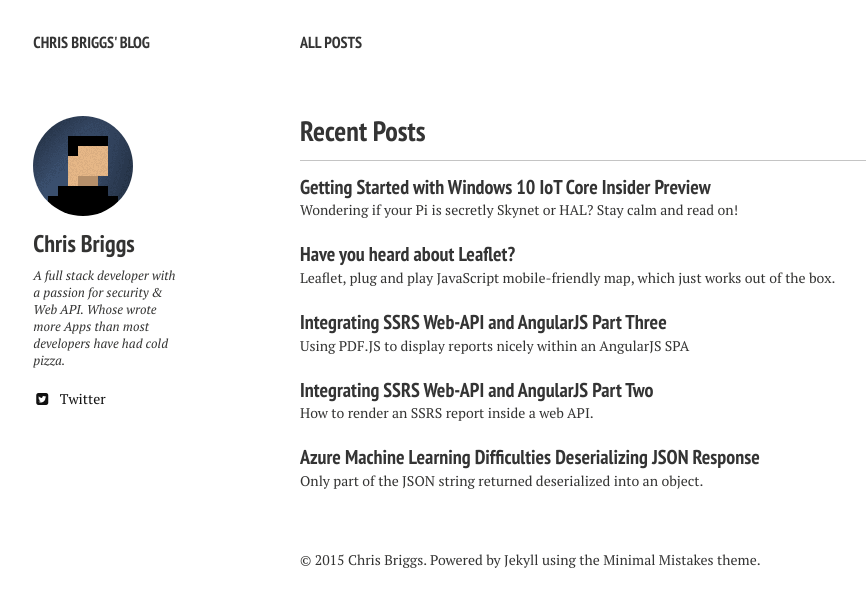
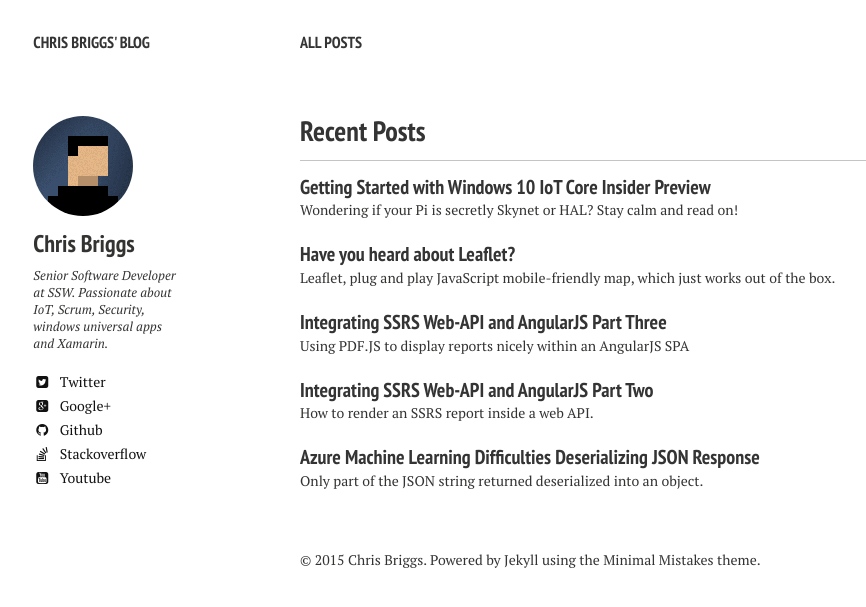
Before and after one commit to Briggsc28/briggsc28.github.io, a Jekyll site: the page built from index.md, in a window 1280 px wide. Shown: the top 607 px of the page, without its empty margins (20-886 px from the left). Built offline with Jekyll 4.4.1, drawn with Linux system fonts in a browser that asks for light colours; nearby versions of some CDN libraries.

Commit message:
Social description changes

```diff
--- a/_config.yml
+++ b/_config.yml
@@ -28,20 +28,20 @@ kramdown:
 owner:
   name: Chris Briggs
   avatar: bio-photo-T1.png
-  bio: "A full stack developer with a passion for security & Web API. Whose wrote more Apps than most developers have had cold pizza."
+  bio: "Senior Software Developer at SSW. Passionate about IoT, Scrum, Security, windows universal apps and Xamarin."
   email:
   disqus-shortname:
   twitter: ChrisBriggsy
   facebook: #username
   google:
-    plus: #username
+    plus: ChrisBriggsy
     analytics:
     verify:
     ad-client:
     ad-slot:
   bing-verify:
-  github: #username
-  stackoverflow: #http://stackoverflow.com/users/123456/username
+  github: ChrisBriggsy
+  stackoverflow: http://stackoverflow.com/users/3391071/user3391071
   linkedin: #username
   instagram: #username
   lastfm: #username
@@ -50,7 +50,7 @@ owner:
   foursquare: #username
   steam: #username
   dribbble: #username
-  youtube: #username
+  youtube: UCc-mxDfsESNtXln-r4rP8bw
   soundcloud: #username
   weibo: #username
   flickr: #username
--- a/index.md
+++ b/index.md
@@ -1,6 +1,6 @@
 ---
 layout: home
-excerpt: "A minimal Jekyll theme for your blog by designer Michael Rose."
+excerpt: "Senior Software Developer at SSW. Passionate about IoT, Scrum, Security, windows universal apps and Xamarin."
 tags: [Jekyll, theme, responsive, blog, template]
 image:
   feature: sample-image-1.jpg
```
